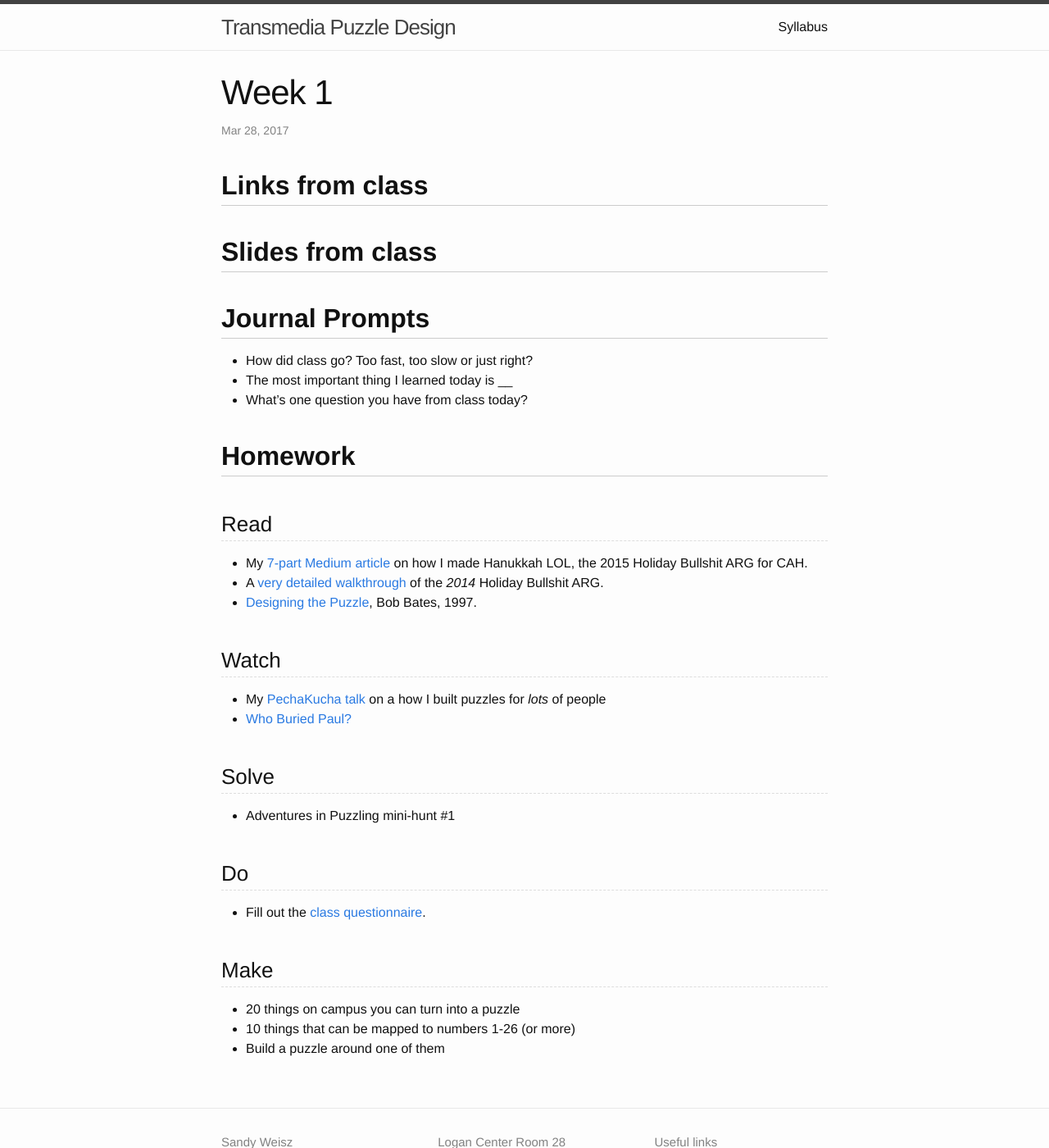
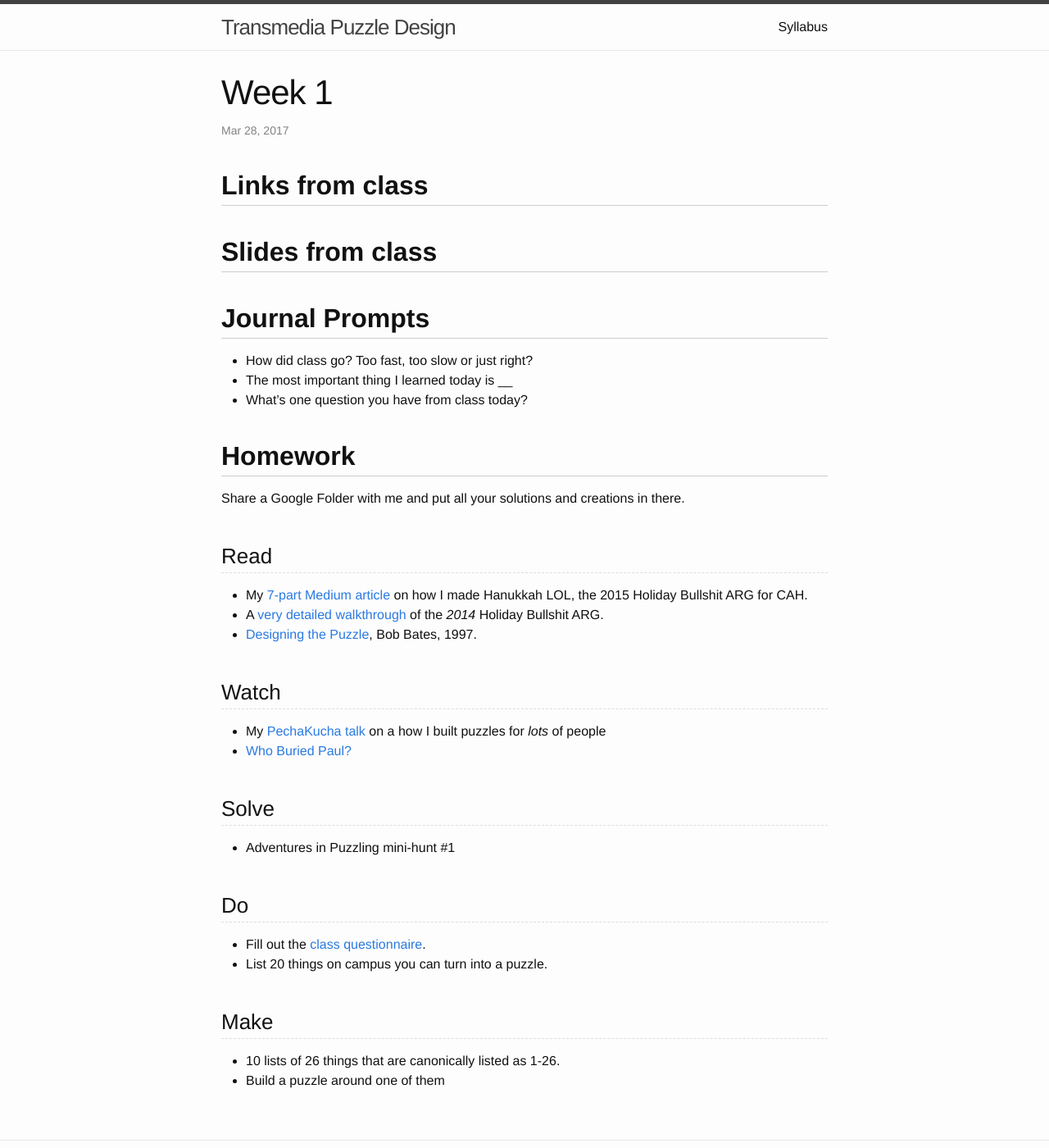
Before and after one commit to transmedia-puzzles/transmedia-puzzles.github.io, a Jekyll site: the page built from _posts/2017-03-27-1.md, in a window 1280 px wide and 1400 px high. Shown: the whole window at 82% size. Built offline with Jekyll 4.4.1, drawn with Linux system fonts in a browser that asks for light colours.

Commit message:
Instructions

```diff
--- a/_posts/2017-03-27-1.md
+++ b/_posts/2017-03-27-1.md
@@ -17,6 +17,8 @@ categories: class
 
 ## Homework
 
+Share a Google Folder with me and put all your solutions and creations in there.
+
 ### Read
 
 * My [7-part Medium article](https://medium.com/the-mystery-league/the-making-of-hanukkah-lol-the-biggest-collaborative-puzzle-room-ever-part-1-d8de1080ad51#.ncsi61mtd) on how I made Hanukkah LOL, the 2015 Holiday Bullshit ARG for CAH.
@@ -35,9 +37,9 @@ categories: class
 ### Do
 
 * Fill out the [class questionnaire](https://docs.google.com/a/mysteryleague.com/forms/d/14tVWw8CyRDa0zaoeORyBc1O98pVdcJ1qI6goAriJnz0/edit?usp=drive_web).
+* List 20 things on campus you can turn into a puzzle.
 
 ### Make
 
-* 20 things on campus you can turn into a puzzle
-* 10 things that can be mapped to numbers 1-26 (or more)
+* 10 lists of 26 things that are canonically listed as 1-26.
 * Build a puzzle around one of them
```
